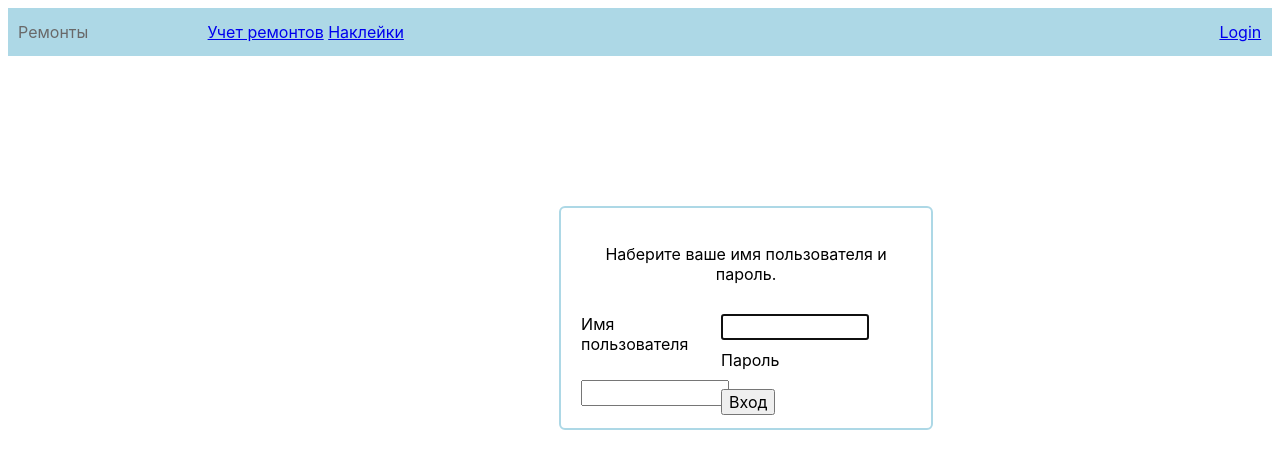
After one commit to pse17/repairs, a Django app: page /login/ in a window 1280 px wide. The commit adds this page. Shown: the top 469 px of the page. Run offline with Django 3.2, Linux system fonts and the light colour scheme.

Commit message:
login html add

```diff
--- a/repairs/settings.py
+++ b/repairs/settings.py
@@ -138,4 +138,4 @@ STATIC_ROOT = os.path.join(BASE_DIR, 'static')
 # Redirect to home URL after login
 LOGIN_REDIRECT_URL = '/sticker/list/'
 
-LOGIN_URL = '/accounts/login/'
+LOGIN_URL = '/login/'
--- a/repairs/urls.py
+++ b/repairs/urls.py
@@ -15,9 +15,12 @@ Including another URLconf
 """
 from django.contrib import admin
 from django.urls import path, include
+from django.contrib.auth.views import LoginView, LogoutView
 
 urlpatterns = [
     path('admin/', admin.site.urls),
+    path('login/', LoginView.as_view(template_name='login.html'), name='login'),
+    path('logout/', LogoutView.as_view(), {'next_page': '/login/'}),
 ]
 urlpatterns += [
     path('reports/', include('reports.urls'))
@@ -25,6 +28,6 @@ urlpatterns += [
 urlpatterns += [
     path('sticker/', include('sticker.urls'))
 ]
-urlpatterns += [
-    path('accounts/', include('django.contrib.auth.urls')),
-]
+#urlpatterns += [
+#    path('accounts/', include('django.contrib.auth.urls')),
+#]
--- /dev/null
+++ b/reports/static/css/frm.css
@@ -0,0 +1,171 @@
+
+#frmcont{
+    border-radius:6px;
+	border:2px solid #add8e6;
+	width:330px;
+	padding:20px;
+    margin-top:150px;
+    margin-left: 30%;
+	height:180px;
+	position:absolute;
+	top:0;
+	left:0;
+	right:0;
+    bottom:0;
+    color: #000000;
+}
+#frmconthead{
+	width:100%;
+    text-align:center;
+    margin:0 auto;
+	margin-bottom:20px;
+
+}
+.frmlbl{
+	width:140px;
+	float:left;
+    padding-top:10px;
+}
+.frmed{
+	width:140px;
+	float:left;
+    padding-top:10px;
+}
+.frmbtn{
+    padding-top:85px;
+	padding-left:109px;
+}
+
+.frmed input{
+width:100%;
+}
+
+
+
+
+
+
+
+
+
+
+
+
+.container-white, .white-box {
+    background: #ffffff;
+    color: #000000;
+    box-shadow: 0 5px 15px 0 rgba(0, 0, 0, 0.4);
+}
+
+.white-box {
+    border-radius: 4px;
+}
+
+.padding-box {
+    padding: 30px;
+}
+
+.container-white, .white-box {
+    color: #000000;
+}
+
+html, button, input, select, textarea {
+    color: #1c1c1c;
+}
+
+input {
+    line-height: normal;
+}
+
+.content .content {
+    margin-left: -20px;
+    margin-right: -20px;
+}
+
+.form-control {
+    margin: 1em 0;
+        margin-right: 0px;
+        margin-left: 0px;
+}
+
+.content {
+    max-width: 1240px;
+}
+
+.content {
+    position: relative;
+    margin: 0 auto;
+}
+
+.form-label {
+    text-align: right;
+    line-height: 40px;
+    vertical-align: middle;
+    padding-bottom: 0;
+}
+.form-label {
+    padding-bottom: 8px;
+    display: inline-block;
+}
+.col {
+    float: left;
+}
+.col {
+    float: left;
+}
+.col-5 {
+    width: 41.66666667%;
+}
+.col {
+    float: left;
+}
+.col-mb-12 {
+    width: 100%;
+}
+.col {
+    padding-left: 20px;
+    padding-right: 20px;
+}
+.col {
+    position: relative;
+    min-height: 1px;
+    float: left;
+    -webkit-box-sizing: border-box;
+    -moz-box-sizing: border-box;
+    box-sizing: border-box;
+}
+
+.form-control .input {
+    margin: 0;
+}
+.input {
+    display: inline-block;
+    height: 40px;
+    padding: 0 20px;
+    position: relative;
+    margin-bottom: 11px;
+    color: #1c1c1c;
+    vertical-align: middle;
+    border: solid 1px transparent;
+    outline: none;
+    background-color: #d8f4e6;
+    -webkit-appearance: none;
+    border-radius: 2px;
+    -webkit-box-sizing: border-box;
+    -moz-box-sizing: border-box;
+    box-sizing: border-box;
+    -webkit-transition: all ease 0.3s;
+    transition: all ease 0.3s;
+}
+html, button, input, select, textarea {
+    color: #1c1c1c;
+}
+input {
+    line-height: normal;
+}
+button, input, optgroup, select, textarea {
+    color: inherit;
+    font: inherit;
+        line-height: inherit;
+    margin: 0;
+}
--- a/templates/base.html
+++ b/templates/base.html
@@ -5,9 +5,12 @@
 
   {% load static %}
   {% block stylesheet %}
-    {% load static %}
     <link rel="stylesheet" href="{% static 'css/styles.css' %}">
   {% endblock %}
+
+  {% block addition_stylesheet %}
+  {% endblock %}
+
 </head>
 
 <body>
@@ -23,9 +26,9 @@
       <div class="tool">
           {% if user.is_authenticated %}
             {{ user.get_username }}
-            <a href="{% url 'logout'%}?next={{request.path}}"> Logout</a>
+            <a href="/logout/"> Logout</a>
           {% else %}
-            <a href="{% url 'login'%}?next={{request.path}}">Login</a>
+            <a href="{% url 'login' %}">Login</a>
           {% endif %}
       </div>
     {% endblock %}
--- /dev/null
+++ b/templates/login.html
@@ -0,0 +1,31 @@
+{% extends "base.html" %}
+
+{% load static %}
+{% block addition_stylesheet %}
+    <link rel="stylesheet" type="text/css" href="{% static 'css/frm.css' %}">
+{% endblock %}
+
+{% block sidebar %}
+    <p></p>
+{% endblock %}
+
+{% block content %}
+<div id="frmcont">
+    <div id="frmconthead"><p>Наберите ваше имя пользователя и пароль.</p></div>
+    <form id="login-form" method="post"
+        action="{% url 'login' %}">
+        {% csrf_token %}
+        <div class="frmlbl">Имя пользователя</div>
+        <div class="frmed"><input type="text" name="username" autofocus="" required="" id="id_username"></div>
+        <div class="frmlbl">Пароль</div>
+        <div class="frmed">{{form.password}}</div>
+
+        {% if form.errors %}
+        <p class="dange-text">Вы неверно ввели имя пользователя или пароль</p>
+        {% endif %}
+
+        <div class="frmbtn"><input type="submit" value="Вход"></div>
+        <input type="hidden" name="next" value= "/reports/list/">
+    </form>
+</div>
+{% endblock content %}
```
